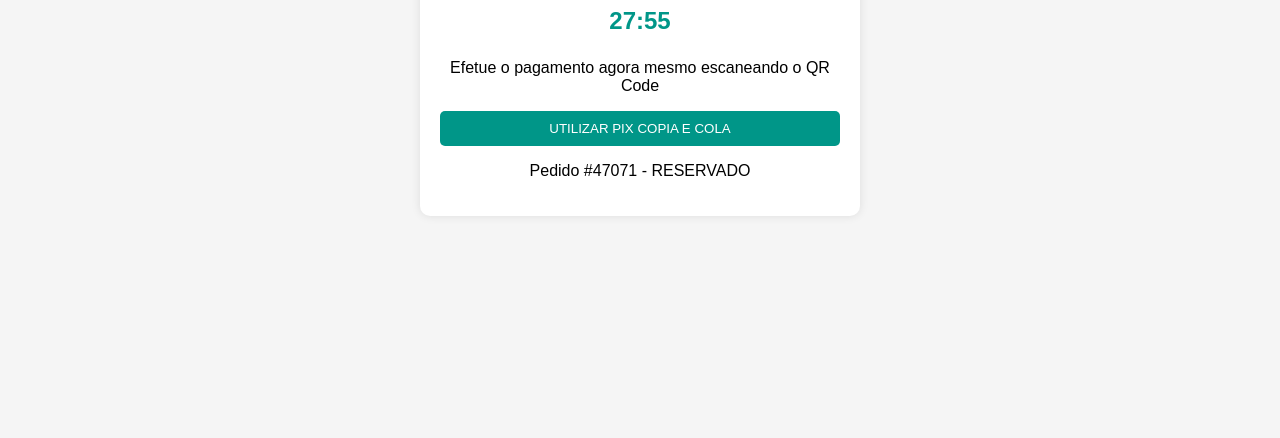
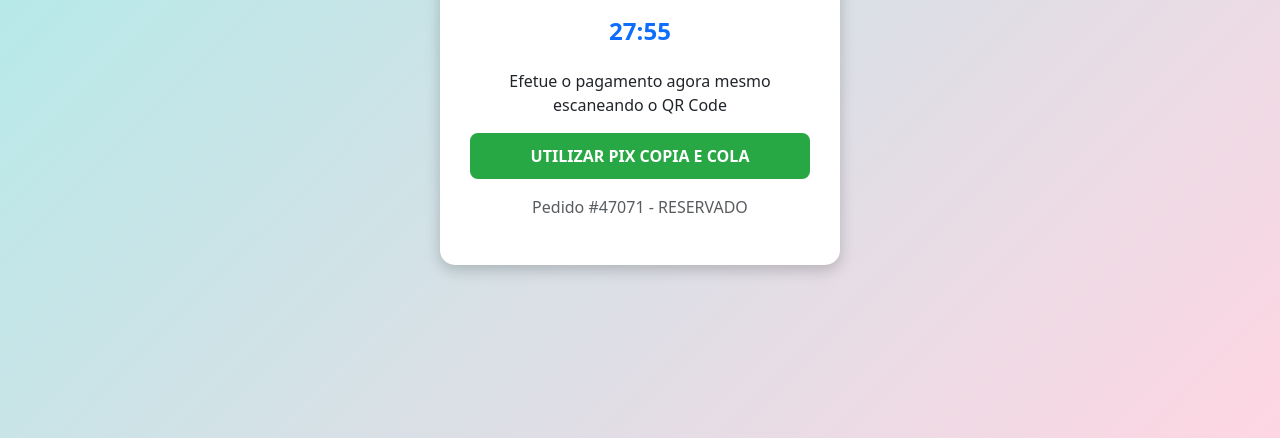
Before and after one commit to devrenanferrari/bytepay, a website: page public/checkout/templates/pix.html in a window 1280 px wide. Shown: the part 362-800 px from the top of the page. Drawn offline with nearby package versions, Linux system fonts and the light colour scheme; a script that the page names is missing.

Commit message:
Update pix.html

```diff
--- a/public/checkout/templates/pix.html
+++ b/public/checkout/templates/pix.html
@@ -5,58 +5,54 @@
     <meta name="viewport" content="width=device-width, initial-scale=1.0">
     <title>Pagamento PIX</title>
     <script src="https://cdnjs.cloudflare.com/ajax/libs/qrcodejs/1.0.0/qrcode.min.js"></script>
+    <link href="https://cdn.jsdelivr.net/npm/bootstrap@5.3.0/dist/css/bootstrap.min.css" rel="stylesheet">
     <style>
         body {
-            font-family: Arial, sans-serif;
+            background: linear-gradient(135deg, #a8edea, #fed6e3);
+            height: 100vh;
             display: flex;
             justify-content: center;
             align-items: center;
-            height: 100vh;
-            background-color: #f5f5f5;
-            margin: 0;
         }
-        .container {
+        .payment-container {
             background: white;
-            padding: 20px;
-            border-radius: 10px;
-            box-shadow: 0 0 10px rgba(0, 0, 0, 0.1);
+            padding: 30px;
+            border-radius: 15px;
+            box-shadow: 0px 5px 15px rgba(0, 0, 0, 0.2);
             text-align: center;
-            width: 400px;
+            max-width: 400px;
         }
-        .timer {
-            font-size: 24px;
-            color: #009688;
+        #qrcode {
+            margin: 20px auto;
+        }
+        .btn-custom {
+            background: #28a745;
+            color: white;
             font-weight: bold;
+            padding: 10px;
+            border-radius: 8px;
+            transition: 0.3s;
         }
-        .qr-code {
-            margin: 20px 0;
-        }
-        .button {
-            background: #009688;
-            color: white;
-            padding: 10px;
-            border: none;
-            border-radius: 5px;
-            cursor: pointer;
-            width: 100%;
+        .btn-custom:hover {
+            background: #218838;
         }
     </style>
 </head>
 <body>
-    <div class="container">
-        <h2>PIX gerado com sucesso</h2>
-        <p>Aguardando o pagamento! Após realizar o pagamento, aguarde nesta tela para confirmar seu pedido.</p>
-        <p class="timer" id="timer">28:00</p>
-        <div class="qr-code" id="qrcode"></div>
+    <div class="payment-container">
+        <h2 class="text-success">PIX gerado com sucesso</h2>
+        <p class="text-muted">Aguardando o pagamento! Após realizar o pagamento, aguarde nesta tela para confirmar seu pedido.</p>
+        <p class="fs-4 fw-bold text-primary" id="timer">28:00</p>
+        <div id="qrcode"></div>
         <p>Efetue o pagamento agora mesmo escaneando o QR Code</p>
-        <button class="button" onclick="copyPix()">UTILIZAR PIX COPIA E COLA</button>
-        <p>Pedido #47071 - RESERVADO</p>
+        <button class="btn btn-custom w-100" onclick="copyPix()">UTILIZAR PIX COPIA E COLA</button>
+        <p class="text-muted mt-3">Pedido #47071 - RESERVADO</p>
     </div>
 
     <script>
-        let time = 28 * 60; // 28 minutos em segundos
+        let time = 28 * 60;
         const timerElement = document.getElementById('timer');
-        const pixCopiaCola = "00020126330014BR.GOV.BCB.PIX0114+5599999999995204000053039865802BR5920Nome do Recebedor6009Sao Paulo62070503***6304ABCD"; // Substitua pelo código real
+        const pixCopiaCola = "00020126330014BR.GOV.BCB.PIX0114+5599999999995204000053039865802BR5920Nome do Recebedor6009Sao Paulo62070503***6304ABCD";
 
         function updateTimer() {
             const minutes = Math.floor(time / 60);
```
